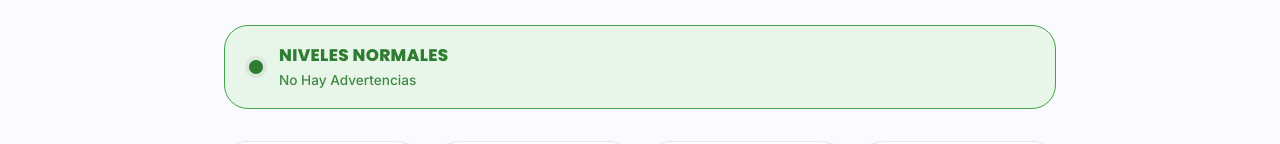
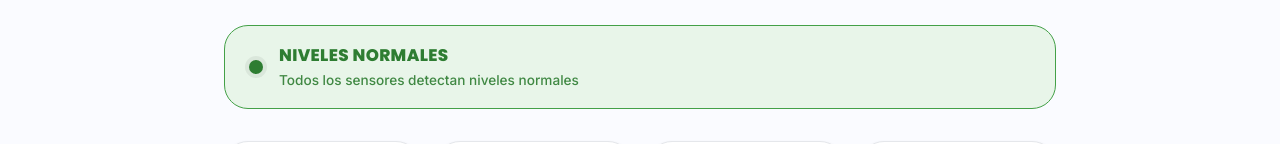
Before and after one commit to Sandotech/AegisQuake, a Vue app: page /dashboard in a window 1280 px wide. Shown: the part 358-502 px from the top of the page. Built offline with nearby package versions, Linux system fonts and the light colour scheme.

Commit message:
Añadir mensajes descriptivos a umbrales de alerta

```diff
--- a/src/composables/useMonitoreo.js
+++ b/src/composables/useMonitoreo.js
@@ -197,15 +197,46 @@ const nivelGlobal = computed(() => {
     return "normal";
 });
 
+// Mensajes detallados para el texto pequeño del semáforo.
+const MENSAJES = {
+    temperatura: {
+        advertencia: "Temperatura por encima de los niveles aceptables",
+        critico: "Temperatura muy alta",
+    },
+    humedad: {
+        advertencia: "Humedad elevada, vigila señales de lluvia",
+        critico: "Humedad crítica, alto riesgo de inundación",
+    },
+    gas: {
+        advertencia: "Gas por encima del nivel normal",
+        critico: "Nivel de gas peligroso, riesgo de incendio",
+    },
+    vibracion: {
+        advertencia: "Movimiento leve detectado, posible sismo en curso",
+        critico: "Movimiento fuerte, terremoto en curso",
+    },
+    llama: {
+        critico: "Llama detectada, incendio en curso",
+    },
+};
+
 const motivoAlerta = computed(() => {
-    const motivos = [];
-    if (estadoTemperatura.value !== "normal") motivos.push("temperatura");
-    if (estadoHumedad.value !== "normal") motivos.push("humedad");
-    if (estadoGas.value !== "normal") motivos.push("gas");
-    if (estadoVibracion.value !== "normal") motivos.push("vibración");
-    if (estadoLlama.value !== "normal") motivos.push("llama");
-    if (!motivos.length) return "No hay advertencias";
-    return motivos.join(", ");
+    const activos = {
+        temperatura: estadoTemperatura.value,
+        humedad: estadoHumedad.value,
+        gas: estadoGas.value,
+        vibracion: estadoVibracion.value,
+        llama: estadoLlama.value,
+    };
+
+    const detalles = Object.entries(activos)
+        .filter(([, estado]) => estado !== "normal")
+        .map(([sensor, estado]) => ({ texto: MENSAJES[sensor][estado], estado }))
+        .sort((a, b) => PRIORIDAD[b.estado] - PRIORIDAD[a.estado])
+        .map((d) => d.texto);
+
+    if (!detalles.length) return "Todos los sensores detectan niveles normales";
+    return detalles.join(" · ");
 });
 
 const porcTemp = computed(() => Math.min(100, (temperatura.value / 50) * 100));
--- a/src/views/VistaDashboard.vue
+++ b/src/views/VistaDashboard.vue
@@ -385,7 +385,6 @@ const histVibracion = computed(() => historial.value.map((h) => h.vibracion));
     font-size: 0.85rem;
     font-weight: 500;
     opacity: 0.9;
-    text-transform: capitalize;
 }
 
 .semaforo--normal {
```
